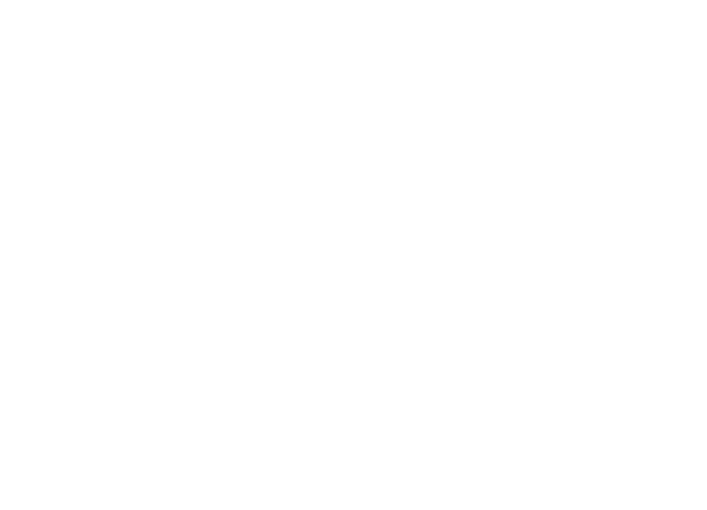
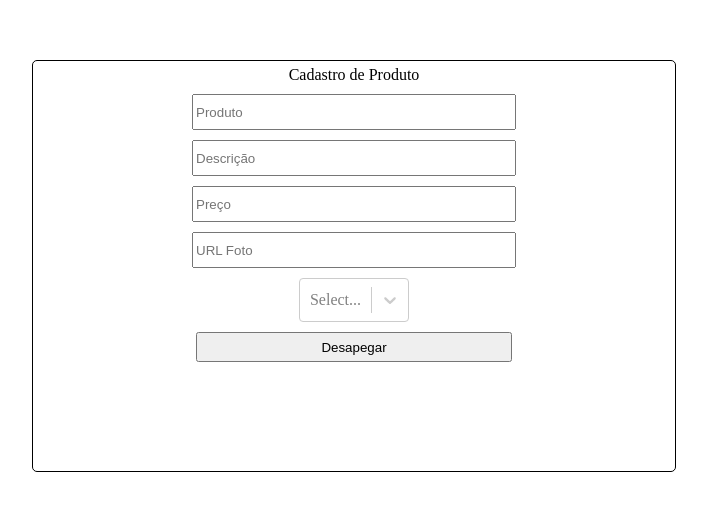
Before and after one commit to sayaoyuri/projeto18-freela-front, a React (Vite) app: page /products/new in a window 1280 px wide. Before the commit this address had no page. Shown: the part 132-642 px from the top of the page, without its empty margins (286-993 px from the left). Built offline with nearby package versions, Linux system fonts and the light colour scheme; no server answers.

Commit message:
feat (PRODUCT) implementing form for new product

```diff
--- a/package.json
+++ b/package.json
@@ -14,6 +14,7 @@
     "react": "^18.2.0",
     "react-dom": "^18.2.0",
     "react-router-dom": "^6.14.2",
+    "react-select": "^5.7.4",
     "styled-components": "^5.3.11"
   },
   "devDependencies": {
--- a/src/App.jsx
+++ b/src/App.jsx
@@ -3,6 +3,7 @@
 import SignUpPage from "./pages/SignUpPage";
 import SignInPage from "./pages/SignInPage";
 import { AuthContextProvider } from "./context/AutContext";
+import NewProductPage from "../src/pages/NewProductPage";
 
 const App = () => {
   return (
@@ -12,6 +13,7 @@
           <Route path="/" element={<HomePage/>} />
           <Route path="/sign-up" element={<SignUpPage/>} />
           <Route path="/sign-in" element={<SignInPage/>} />
+          <Route path="/products/new" element={<NewProductPage/>} />
         </Routes>
       </BrowserRouter>
     </AuthContextProvider>
--- /dev/null
+++ b/src/pages/NewProductPage.jsx
@@ -0,0 +1,50 @@
+import { useState, useEffect, useContext } from "react";
+import Select from 'react-select';
+import { Form } from "../assets/styled-components/AuthForm";
+import { categories, createProduct } from "../services/services";
+import { AuthContext } from "../context/AutContext";
+
+const NewProductPage = () => {
+  const [name, setName] = useState('')
+  const [description, setDescription] = useState('')
+  const [categoryId, setCategoryId] = useState('')
+  const [price, setPrice] = useState('')
+  const [photo, setPhoto] = useState('')
+  const [selectOptions, setSelectOption] = useState([]);
+
+  const { authToken } = useContext(AuthContext);
+
+  useEffect(() => {
+    categories().then(res => setSelectOption(res));
+  }, []);
+
+  const submit = async (e) => {
+    e.preventDefault();
+
+    const body = { name, description, categoryId, price, photo };
+
+    const result = await createProduct(authToken.token, body);
+
+    alert(result);
+  };
+
+  return (
+    <Form onSubmit={submit}>
+      Cadastro de Produto
+      <input type="text" placeholder="Produto" minLength={6} max={100} required value={name} onChange={e => setName(e.target.value)}/>
+      <input type="text" placeholder="Descrição" minLength={6} maxLength={100} required value={description} onChange={e => setDescription(e.target.value)}/>
+      <input type="number" placeholder="Preço" required value={price} onChange={e => setPrice(e.target.value)}/>
+      <input type="text" placeholder="URL Foto" required value={photo} onChange={e => setPhoto(e.target.value)}/>
+      <Select options={selectOptions} required onChange={e => setCategoryId(e.value)} />
+      <input type="submit" value="Desapegar" />
+    </Form>
+  );
+};
+
+export default NewProductPage;
+
+// name: Joi.string().min(6).max(30).trim().required(),
+//   description: Joi.string().min(6).max(100).trim().required(),
+//   categoryId: Joi.number().integer().required(),
+//   price: Joi.number().integer().min(1).required(),
+//   photo: Joi.string().uri().required()
```
Also changed, not shown: 1 other file (tests, documents, lock files or other folders).
